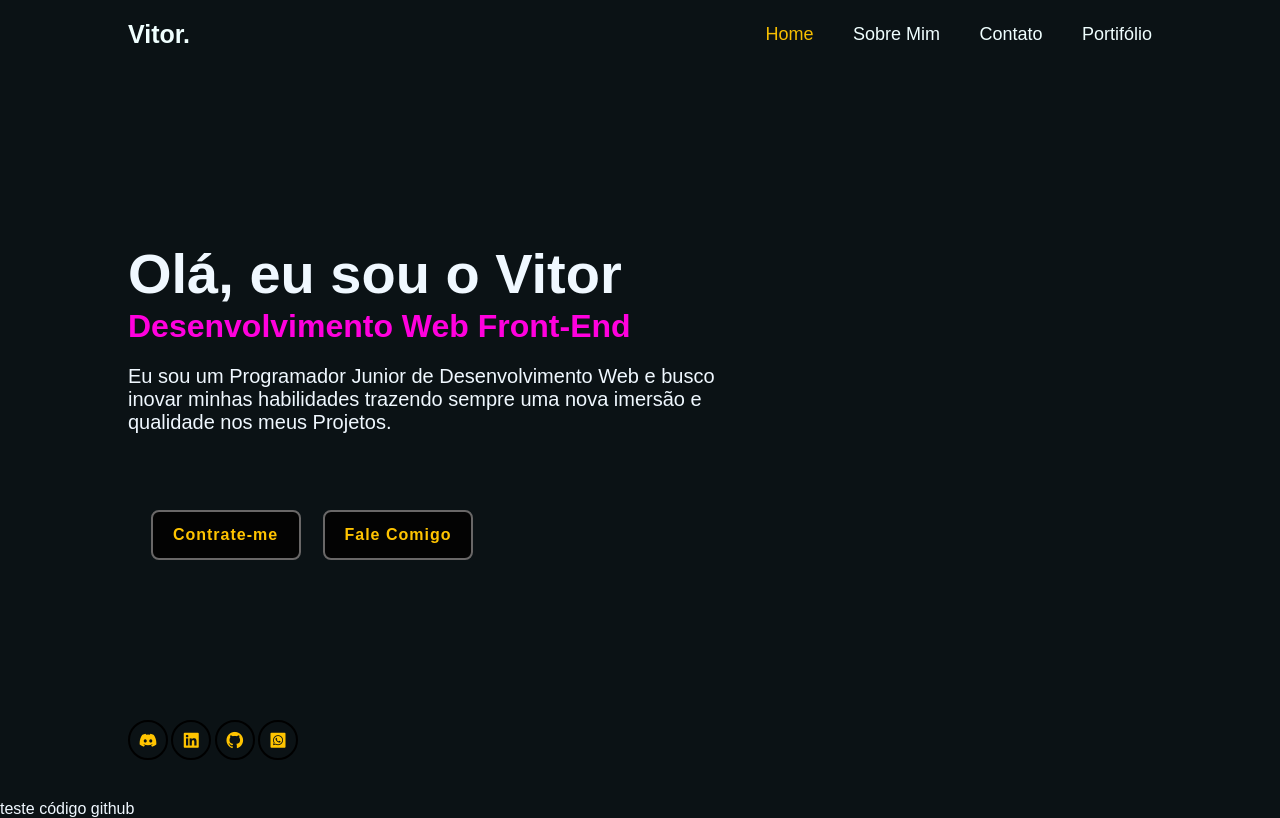
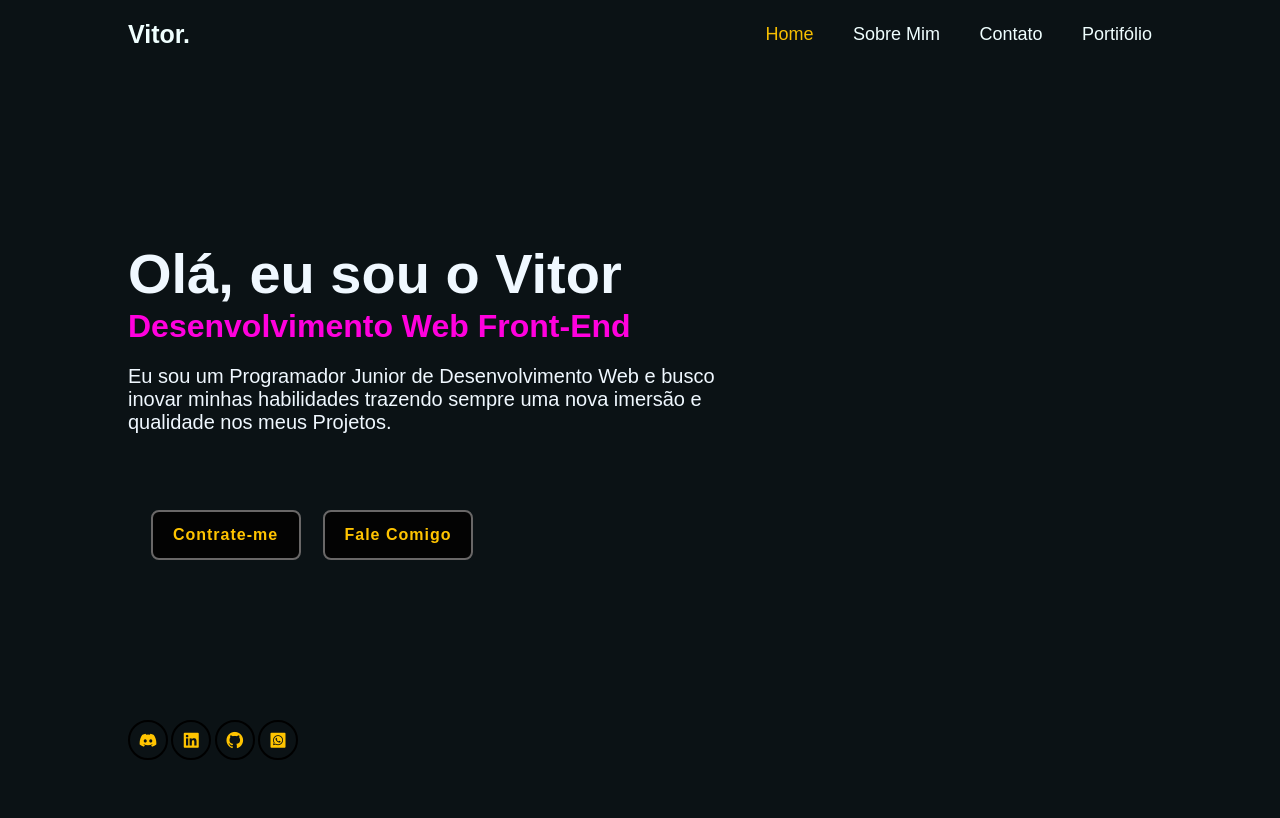
Before and after one commit to VitorPeresdev/site_portfolio, a plain HTML site: page index.html in a window 1280 px wide. Drawn offline with nearby package versions, Linux system fonts and the light colour scheme.

Commit message:
teste vscode mudança de codigo

```diff
--- a/index.html
+++ b/index.html
@@ -42,6 +42,5 @@
             <a href=""><i class='bx bxl-whatsapp-square' ></i></a>
         </div>
     </section>
-    <p>teste código github</p>
 </body>
 </html>
```
